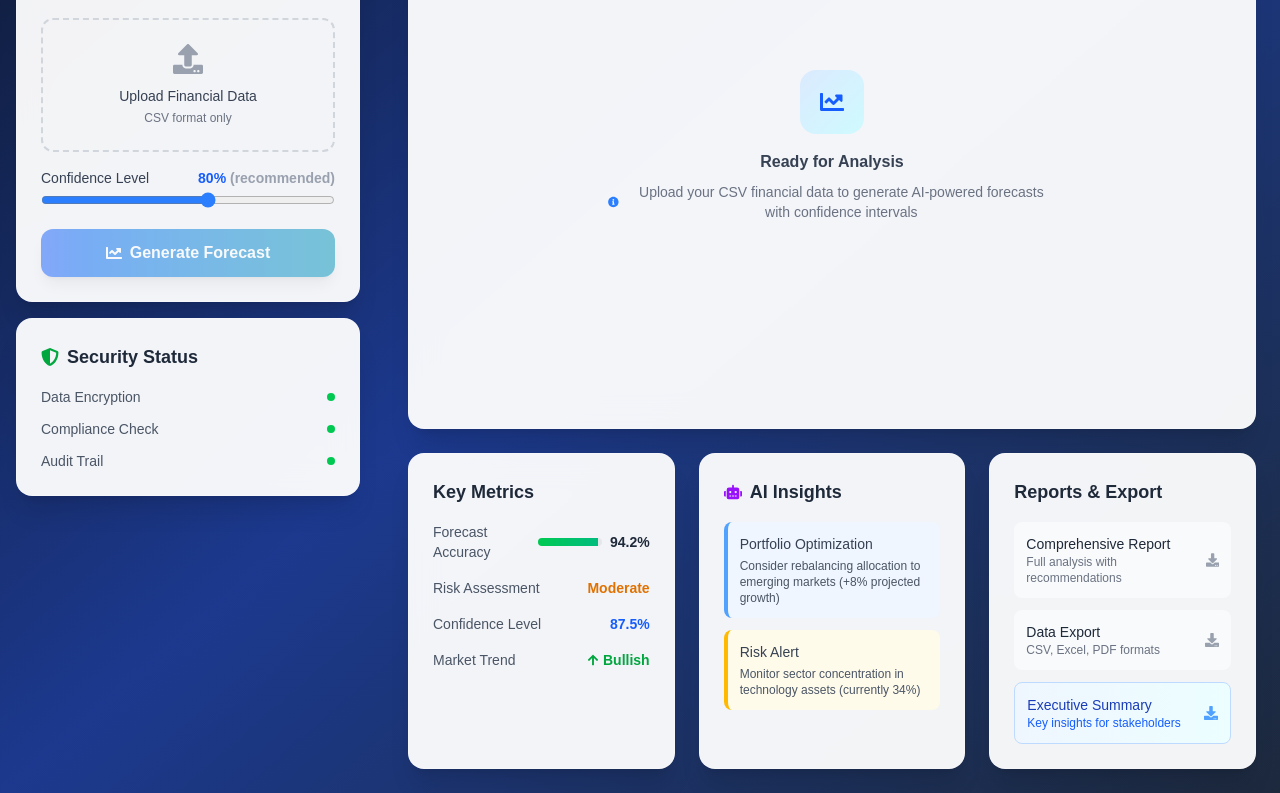
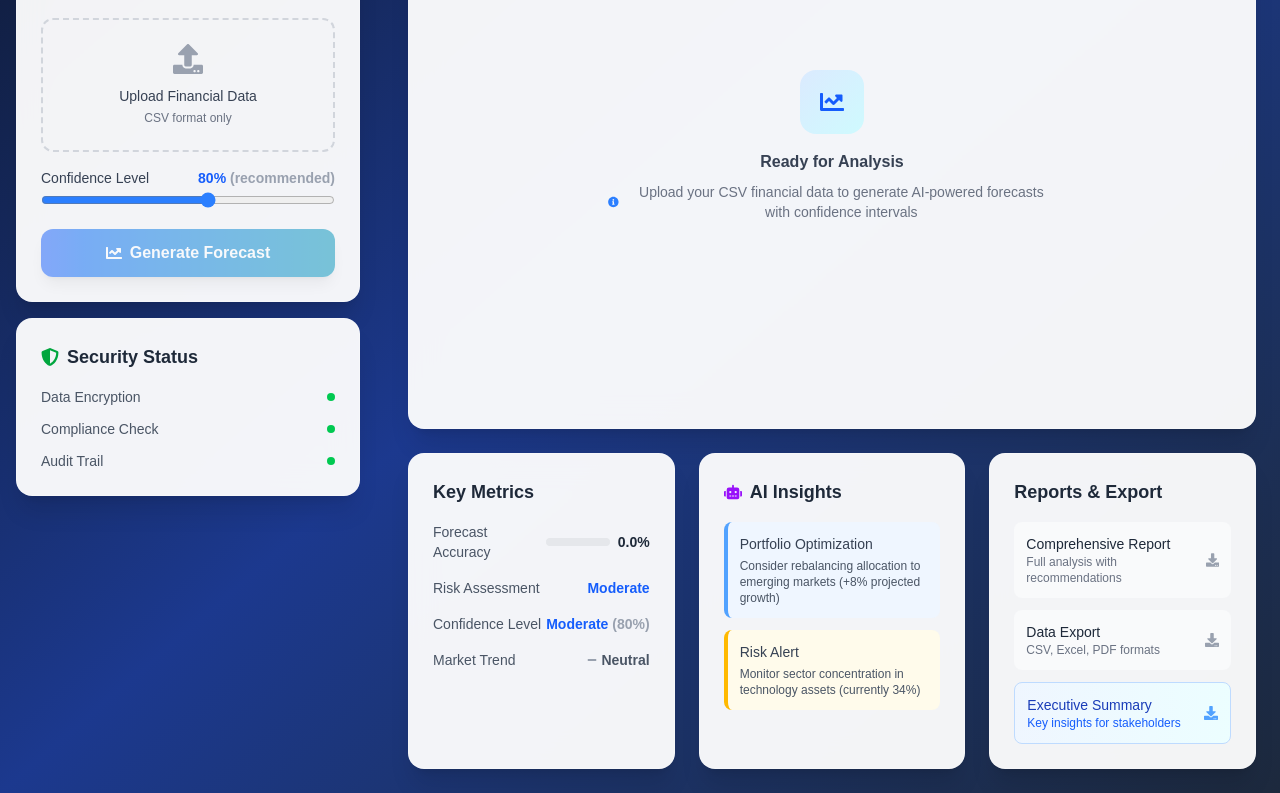
Before and after one commit to SkyJirayuDev/ai-finforecaster, a Next.js app: page / in a window 1280 px wide. Shown: the part 317-1110 px from the top of the page. Built offline with nearby package versions, Linux system fonts and the light colour scheme.

Commit message:
keyMetrics done

```diff
--- a/src/app/page.tsx
+++ b/src/app/page.tsx
@@ -19,11 +19,19 @@ import { useState } from "react";
 import CSVUploader from "@/components/CSVUploader";
 import ForecastChart from "@/components/ForecastChart";
 import PortfolioOverview from "@/components/PortfolioOverview";
+import KeyMetrics from "@/components/KeyMetrics";
+import {
+  calculateForecastAccuracy,
+  calculateRiskAssessment,
+  calculateMarketTrend,
+  getConfidenceLabel,
+} from "@/lib/forecastMetrics";
 
 export default function Home() {
   const [sidebarOpen, setSidebarOpen] = useState(false);
   const [forecastResult, setForecastResult] = useState<any[] | null>(null);
   const [validRows, setValidRows] = useState<any[]>([]);
+  const [confidenceLevel, setConfidenceLevel] = useState<number>(80);
 
   const totalValue = validRows.reduce((sum, row) => sum + row.amount, 0) / 1000;
   const currentYear = new Date().getFullYear();
@@ -39,7 +47,6 @@ export default function Home() {
     lastYearTotal > 0
       ? ((thisYearTotal - lastYearTotal) / lastYearTotal) * 100
       : 0;
-  const [confidenceLevel, setConfidenceLevel] = useState<number>(80);
 
   return (
     <div className="min-h-screen bg-gradient-to-br from-slate-900 via-blue-900 to-slate-800 flex flex-col">
@@ -154,51 +161,24 @@ export default function Home() {
           {/* Bottom Analytics Grid */}
           <div className="grid grid-cols-1 lg:grid-cols-3 gap-4 lg:gap-6">
             {/* Key Metrics */}
-            <div className="bg-white/95 backdrop-blur-lg rounded-2xl p-4 lg:p-6 shadow-xl border border-white/20">
-              <h3 className="text-base lg:text-lg font-semibold text-gray-800 mb-4">
-                Key Metrics
-              </h3>
-              <div className="space-y-3 lg:space-y-4">
-                <div className="flex justify-between items-center">
-                  <span className="text-gray-600 text-xs lg:text-sm">
-                    Forecast Accuracy
-                  </span>
-                  <div className="flex items-center gap-2">
-                    <div className="w-12 lg:w-16 h-2 bg-gray-200 rounded-full overflow-hidden">
-                      <div className="w-[94%] h-full bg-gradient-to-r from-green-500 to-emerald-500"></div>
-                    </div>
-                    <span className="text-xs lg:text-sm font-semibold text-gray-800">
-                      94.2%
-                    </span>
-                  </div>
-                </div>
-                <div className="flex justify-between items-center">
-                  <span className="text-gray-600 text-xs lg:text-sm">
-                    Risk Assessment
-                  </span>
-                  <span className="text-xs lg:text-sm font-semibold text-amber-600">
-                    Moderate
-                  </span>
-                </div>
-                <div className="flex justify-between items-center">
-                  <span className="text-gray-600 text-xs lg:text-sm">
-                    Confidence Level
-                  </span>
-                  <span className="text-xs lg:text-sm font-semibold text-blue-600">
-                    87.5%
-                  </span>
-                </div>
-                <div className="flex justify-between items-center">
-                  <span className="text-gray-600 text-xs lg:text-sm">
-                    Market Trend
-                  </span>
-                  <span className="flex items-center gap-1 text-xs lg:text-sm font-semibold text-green-600">
-                    <FaArrowUp size={10} className="lg:w-3 lg:h-3" />
-                    Bullish
-                  </span>
-                </div>
-              </div>
-            </div>
+            <KeyMetrics
+              forecastAccuracy={
+                forecastResult && forecastResult.length > 0
+                  ? calculateForecastAccuracy(forecastResult)
+                  : 0
+              }
+              confidenceLevel={getConfidenceLabel(confidenceLevel)}
+              riskLevel={
+                forecastResult && forecastResult.length > 0
+                  ? calculateRiskAssessment(forecastResult)
+                  : "Moderate"
+              }
+              trendLabel={
+                forecastResult && forecastResult.length > 0
+                  ? calculateMarketTrend(forecastResult)
+                  : "Neutral"
+              }
+            />
 
             {/* AI Insights */}
             <div className="bg-white/95 backdrop-blur-lg rounded-2xl p-4 lg:p-6 shadow-xl border border-white/20">
--- a/src/components/KeyMetrics.tsx
+++ b/src/components/KeyMetrics.tsx
@@ -4,35 +4,46 @@ import { FaArrowUp, FaArrowDown, FaMinus } from "react-icons/fa";
 
 interface KeyMetricsProps {
   forecastAccuracy?: number;
-  confidenceLevel?: number;
+  confidenceLevel?: string;
   riskLevel?: "Low" | "Moderate" | "High";
   trendLabel?: "Bullish" | "Neutral" | "Bearish";
 }
 
 export default function KeyMetrics({
   forecastAccuracy = 0,
-  confidenceLevel = 80,
+  confidenceLevel = "Moderate",
   riskLevel = "Moderate",
   trendLabel = "Neutral",
 }: KeyMetricsProps) {
   const getTrendIcon = () => {
     if (trendLabel === "Bullish")
-      return <FaArrowUp size={10} className="text-green-600" />;
+      return (
+        <FaArrowUp size={10} className="text-green-500 dark:text-green-400" />
+      );
     if (trendLabel === "Bearish")
-      return <FaArrowDown size={10} className="text-red-600" />;
-    return <FaMinus size={10} className="text-gray-400" />;
+      return (
+        <FaArrowDown size={10} className="text-rose-500 dark:text-rose-400" />
+      );
+    return <FaMinus size={10} className="text-gray-400 dark:text-gray-300" />;
   };
 
   const getTrendColor = () => {
-    if (trendLabel === "Bullish") return "text-green-600";
-    if (trendLabel === "Bearish") return "text-red-600";
-    return "text-gray-500";
+    if (trendLabel === "Bullish") return "text-green-600 dark:text-green-300";
+    if (trendLabel === "Bearish") return "text-rose-600 dark:text-rose-400";
+    return "text-gray-600 dark:text-gray-300";
   };
 
   const getRiskColor = () => {
-    if (riskLevel === "Low") return "text-green-600";
-    if (riskLevel === "High") return "text-red-600";
-    return "text-amber-600";
+    if (riskLevel === "Low") return "text-emerald-600 dark:text-emerald-400";
+    if (riskLevel === "High") return "text-rose-600 dark:text-rose-400";
+    return "text-blue-600 dark:text-blue-400";
+  };
+
+  const getConfidenceColor = () => {
+    const level = confidenceLevel?.toLowerCase();
+    if (level.startsWith("high")) return "text-green-600 dark:text-green-400";
+    if (level.startsWith("low")) return "text-red-600 dark:text-red-400";
+    return "text-blue-600 dark:text-blue-400";
   };
 
   return (
@@ -64,7 +75,9 @@ export default function KeyMetrics({
           <span className="text-gray-600 text-xs lg:text-sm">
             Risk Assessment
           </span>
-          <span className={`text-xs lg:text-sm font-semibold ${getRiskColor()}`}>
+          <span
+            className={`text-xs lg:text-sm font-semibold ${getRiskColor()}`}
+          >
             {riskLevel}
           </span>
         </div>
@@ -74,16 +87,19 @@ export default function KeyMetrics({
           <span className="text-gray-600 text-xs lg:text-sm">
             Confidence Level
           </span>
-          <span className="text-xs lg:text-sm font-semibold text-blue-600">
-            {confidenceLevel.toFixed(1)}%
+          <span className="text-xs lg:text-sm font-semibold">
+            <span className={`${getConfidenceColor()}`}>
+              {confidenceLevel?.split(" ")[0]}
+            </span>{" "}
+            <span className="text-gray-400">
+              {confidenceLevel?.match(/\(\d+%.*\)/)?.[0]}
+            </span>
           </span>
         </div>
 
         {/* Market Trend */}
         <div className="flex justify-between items-center">
-          <span className="text-gray-600 text-xs lg:text-sm">
-            Market Trend
-          </span>
+          <span className="text-gray-600 text-xs lg:text-sm">Market Trend</span>
           <span
             className={`flex items-center gap-1 text-xs lg:text-sm font-semibold ${getTrendColor()}`}
           >
--- /dev/null
+++ b/src/lib/forecastMetrics.ts
@@ -0,0 +1,57 @@
+export function calculateForecastAccuracy(result: any[] | null): number {
+  if (!result || result.length === 0) return 0;
+  const withActual = result.filter(
+    (r) => typeof r.actual === "number" && r.actual !== 0
+  );
+  if (withActual.length === 0) return 0;
+
+  const mape =
+    withActual.reduce((sum, r) => {
+      const error = Math.abs((r.actual - r.yhat) / r.actual);
+      return isFinite(error) ? sum + error : sum;
+    }, 0) / withActual.length;
+
+  return Math.max(0, Math.min(100, 100 - mape * 100));
+}
+
+export function calculateRiskAssessment(
+  result: any[] | null
+): "Low" | "Moderate" | "High" {
+  if (!result || result.length === 0) return "Moderate";
+  const future = result.filter((r) => r.actual === null || r.actual === undefined);
+  if (future.length < 3) return "Moderate";
+
+  const vals = future.map((r) => r.yhat);
+  const mean = vals.reduce((s, v) => s + v, 0) / vals.length;
+  const sd = Math.sqrt(vals.reduce((s, v) => s + (v - mean) ** 2, 0) / vals.length);
+  const cv = sd / mean;
+
+  if (cv < 0.1) return "Low";
+  if (cv > 0.35) return "High";
+  return "Moderate";
+}
+
+export function calculateMarketTrend(
+  result: any[] | null
+): "Bullish" | "Bearish" | "Neutral" {
+  if (!result || result.length < 2) return "Neutral";
+
+  const actual = result.filter((r) => r.actual !== null && r.actual !== undefined);
+  const future = result.filter((r) => r.actual === null || r.actual === undefined);
+  if (actual.length === 0 || future.length === 0) return "Neutral";
+
+  const lastActual = actual[actual.length - 1].actual as number;
+  const lastForecast = future[future.length - 1].yhat;
+
+  const change = (lastForecast - lastActual) / lastActual;
+
+  if (change > 0.05) return "Bullish";
+  if (change < -0.05) return "Bearish";
+  return "Neutral";
+}
+
+export function getConfidenceLabel(level: number): string {
+  if (level >= 90) return `High (${level}%)`;
+  if (level >= 70) return `Moderate (${level}%)`;
+  return `Low (${level}%)`;
+}
```
